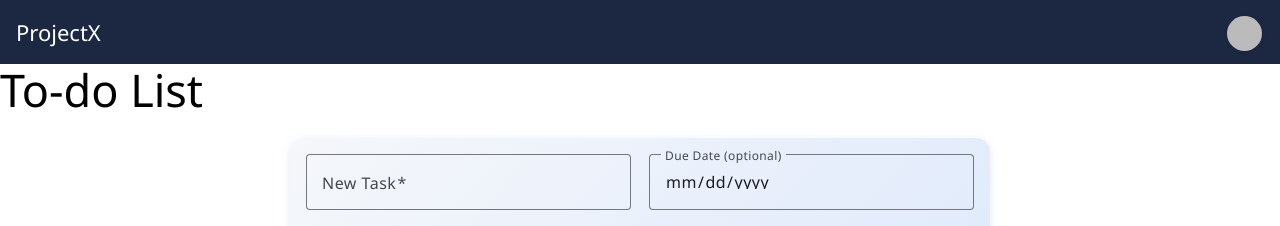
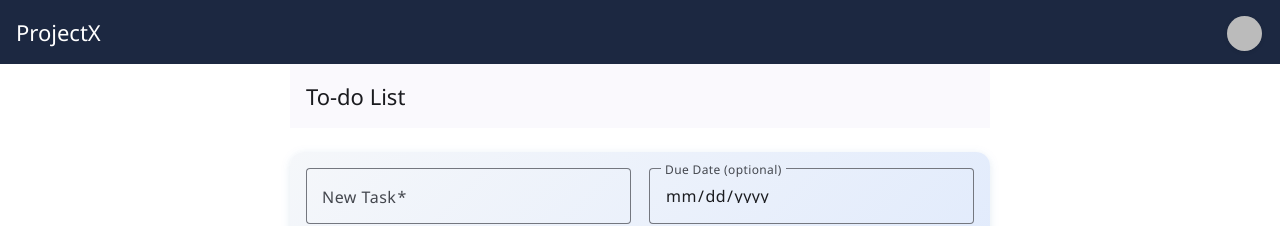
Before and after one commit to binilmohd07/ProjectX, an Angular app: page /dashboard/to-do in a window 1280 px wide. Shown: the top 226 px of the page. Built offline with nearby package versions, Linux system fonts and the light colour scheme; no server answers; the database is empty; sample sign-in values are in the browser's storage.

Commit message:
Update styling in todo

```diff
--- a/src/app/components/dashboard/todo-list/todo-list.component.html
+++ b/src/app/components/dashboard/todo-list/todo-list.component.html
@@ -1,5 +1,9 @@
+<div>
+    <mat-toolbar color="primary" class="page-header">
+        <span class="header-title">To-do List</span>
+    </mat-toolbar>
+</div>
 <div class="todo-list-container">
-    <h2>To-do List</h2>
     <form [formGroup]="todoForm" (ngSubmit)="addTask()" class="todo-form">
         <mat-card class="todo-form-card">
             <mat-card-content>
@@ -23,13 +27,12 @@
                     </mat-form-field>
                 </div>
                 <div class="form-actions">
-                    <button mat-raised-button color="primary" type="submit"
-    [disabled]="
+                    <button mat-raised-button color="primary" type="submit" [disabled]="
         todoForm.invalid ||
         (todoForm.get('dueDate')?.touched && todoForm.get('dueDate')?.invalid)
     ">
-    Add
-</button>
+                        Add
+                    </button>
                 </div>
             </mat-card-content>
         </mat-card>
--- a/src/app/components/dashboard/todo-list/todo-list.component.scss
+++ b/src/app/components/dashboard/todo-list/todo-list.component.scss
@@ -89,6 +89,16 @@
     justify-content: flex-end;
 }
 
+.page-header {
+    max-width: 700px;
+    margin-left: auto;
+    margin-right: auto;
+    margin-bottom: 24px;
+    // border-radius: 14px;
+    // box-shadow: 0 2px 12px rgba(25, 118, 210, 0.08), 0 1.5px 6px rgba(0, 0, 0, 0.04);
+    // background: linear-gradient(135deg, #e0eafc 0%, #f5f7fa 100%);
+}
+
 @media (max-width: 900px) {
 
     .todo-card,
```
